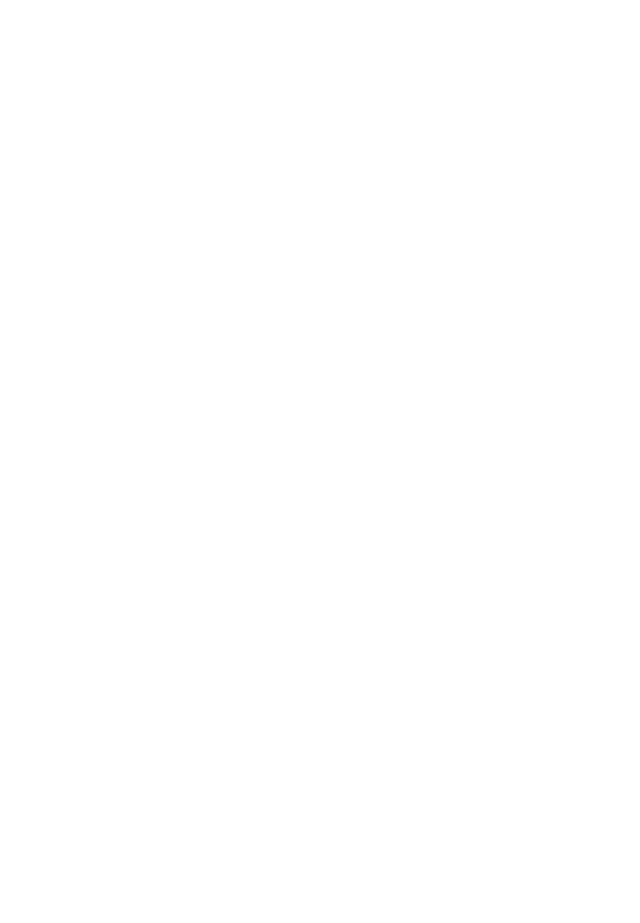
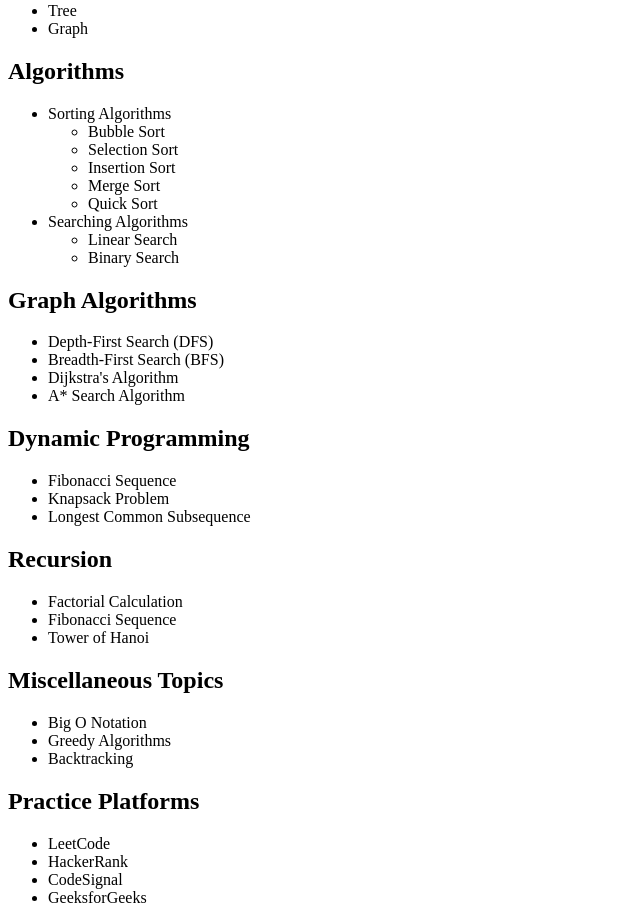
Before and after one commit to amitvermamjm/DSA, a React (Vite) app: page / in a window 1280 px wide. Shown: the part 215-1138 px from the top of the page, without its empty margins (0-640 px from the left). Before the commit the page ends 800 px from the top, so only its background shows below. Built offline with nearby package versions, Linux system fonts and the light colour scheme.

Commit message:
added details in app.jsx

```diff
--- a/src/App.jsx
+++ b/src/App.jsx
@@ -3,7 +3,68 @@
 function App() {
   return (
     <>
-      <div> List of all Data Structure and Algorithms </div>
+      <div> <h1>List of all Data Structure and Algorithms</h1>
+        <h2>Data Structures</h2>
+        <ul>
+          <li>Array</li>
+          <li>Linked List</li>
+          <li>Stack</li>
+          <li>Queue</li>
+          <li>Hash Table</li>
+          <li>Tree</li>
+          <li>Graph</li>
+        </ul>
+        <h2>Algorithms</h2>
+        <ul>
+          <li>Sorting Algorithms
+            <ul>
+              <li>Bubble Sort</li>
+              <li>Selection Sort</li>
+              <li>Insertion Sort</li>
+              <li>Merge Sort</li>
+              <li>Quick Sort</li>
+            </ul>
+          </li>
+          <li>Searching Algorithms
+            <ul>
+              <li>Linear Search</li>
+              <li>Binary Search</li>
+            </ul>
+          </li>
+        </ul>
+        <h2>Graph Algorithms</h2>
+        <ul>
+          <li>Depth-First Search (DFS)</li>
+          <li>Breadth-First Search (BFS)</li>
+          <li>Dijkstra's Algorithm</li>
+          <li>A* Search Algorithm</li>
+        </ul>
+        <h2>Dynamic Programming</h2>
+        <ul>
+          <li>Fibonacci Sequence</li>
+          <li>Knapsack Problem</li>
+          <li>Longest Common Subsequence</li>
+        </ul>
+        <h2>Recursion</h2>
+        <ul>
+          <li>Factorial Calculation</li>
+          <li>Fibonacci Sequence</li>
+          <li>Tower of Hanoi</li>
+        </ul>
+        <h2>Miscellaneous Topics</h2>
+        <ul>
+          <li>Big O Notation</li>
+          <li>Greedy Algorithms</li>
+          <li>Backtracking</li>
+        </ul>
+        <h2>Practice Platforms</h2>
+        <ul>
+          <li>LeetCode</li>
+          <li>HackerRank</li>
+          <li>CodeSignal</li>
+          <li>GeeksforGeeks</li>
+        </ul>
+      </div>
     </>
   )
 }
```
